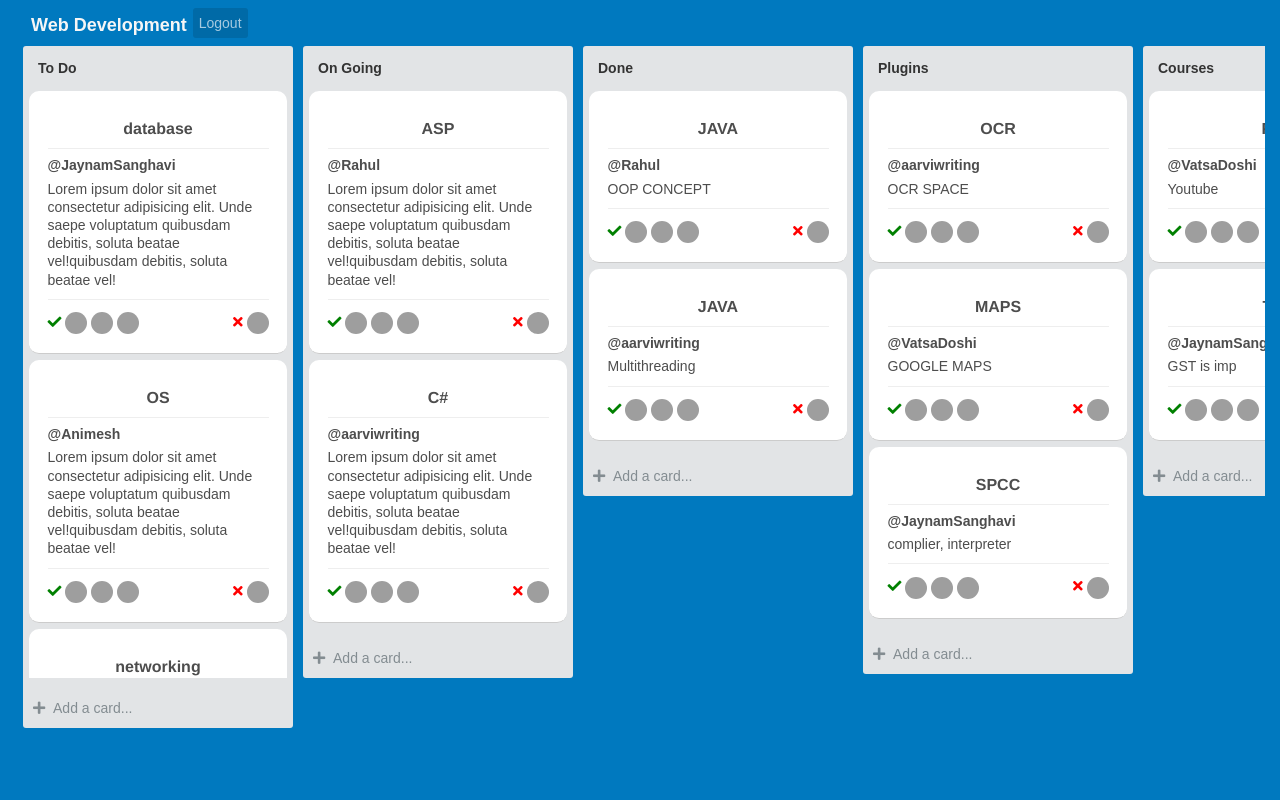
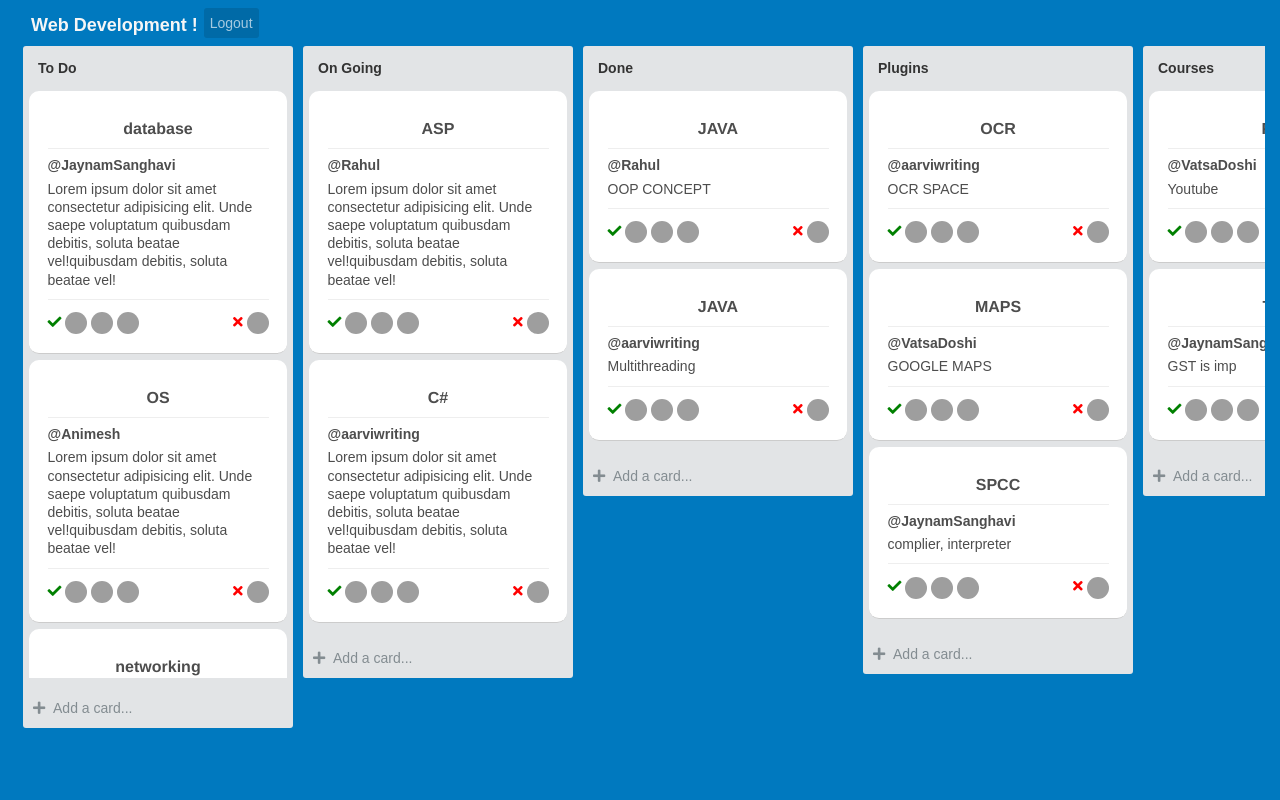
Before and after one commit to JaynamSanghavi/trello, a PHP site: page / in a window 1280 px wide. Run offline with PHP 8.4, Linux system fonts and the light colour scheme; the visitor is signed in with stand-in values (Sample User, id 1); data comes from the database, SQL or seed files in the repository; data that the repository does not hold is empty; some libraries are stand-ins or nearby versions; grey boxes are pictures that could not be loaded.

Commit message:
final update

```diff
--- a/index.php
+++ b/index.php
@@ -30,7 +30,7 @@
     <section class="board-info-bar">
         <div class="board-controls">
             <button class="board-title btn pt-2">
-                <h2 class="m-0">Web Development</h2>
+                <h2 class="m-0">Web Development !</h2>
             </button>
             <?php
             include_once("classes/Session.class.php");
```
